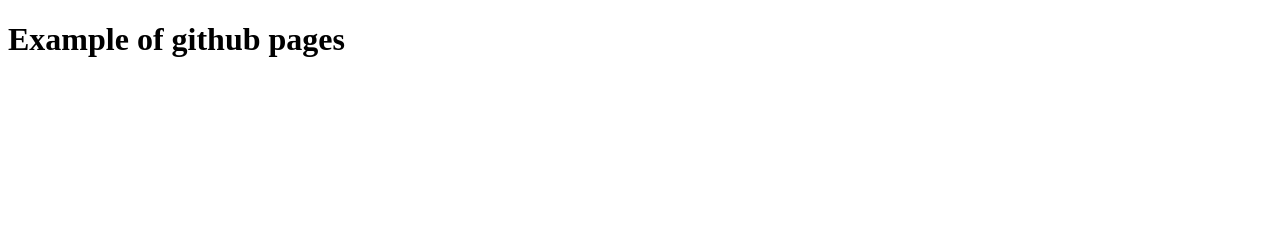
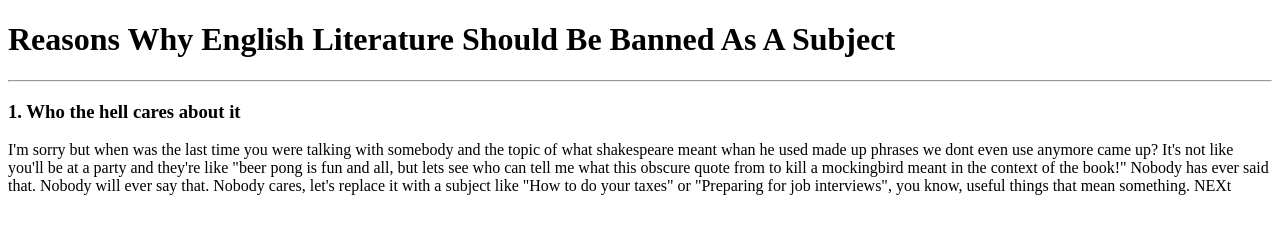
Before and after one commit to CLRSmith/experiment, a plain HTML site: page index.html in a window 1280 px wide. Drawn offline with Linux system fonts and the light colour scheme.

Commit message:
Update index.html

```diff
--- a/index.html
+++ b/index.html
@@ -1,9 +1,17 @@
 <!DOCTYPE html>
 <html>
+
 <head>
-<title>Omg I've missed html so damn much</title>
+  <title>Omg I've missed html so damn much</title>
 </head>
+
 <body>
-<h1>Example of github pages</h1>
+  <h1>Reasons Why English Literature Should Be Banned As A Subject</h1>
+  <hr>
+  <h3>1. Who the hell cares about it</h3>
+  <p>I'm sorry but when was the last time you were talking with somebody and the topic of what shakespeare meant whan he used made up phrases we dont even use anymore came up?
+    It's not like you'll be at a party and they're like "beer pong is fun and all, but lets see who can tell me what this obscure quote from to kill a mockingbird meant in the
+    context of the book!" Nobody has ever said that. Nobody will ever say that. Nobody cares, let's replace it with a subject like "How to do your taxes" or "Preparing for job
+    interviews", you know, useful things that mean something. NEXt</p>
 </body>
 </html>
```
